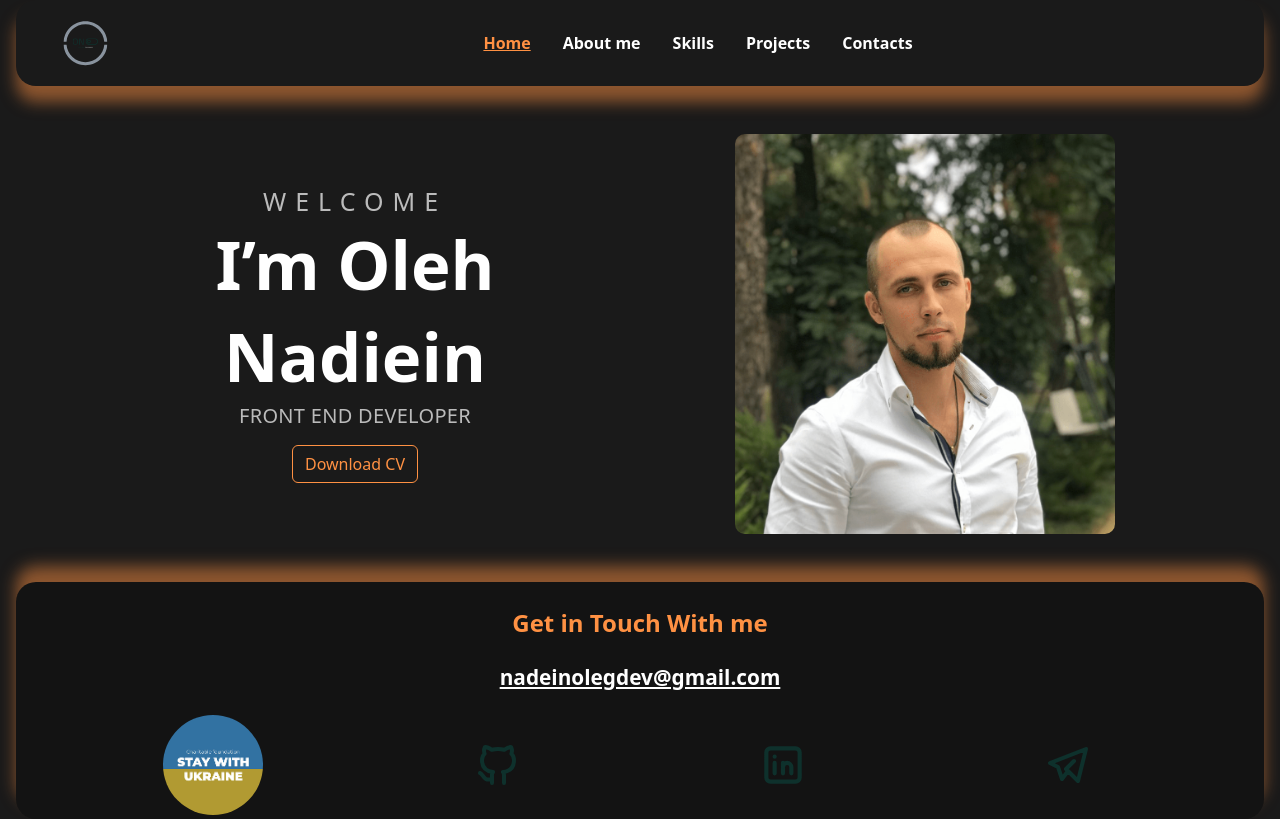
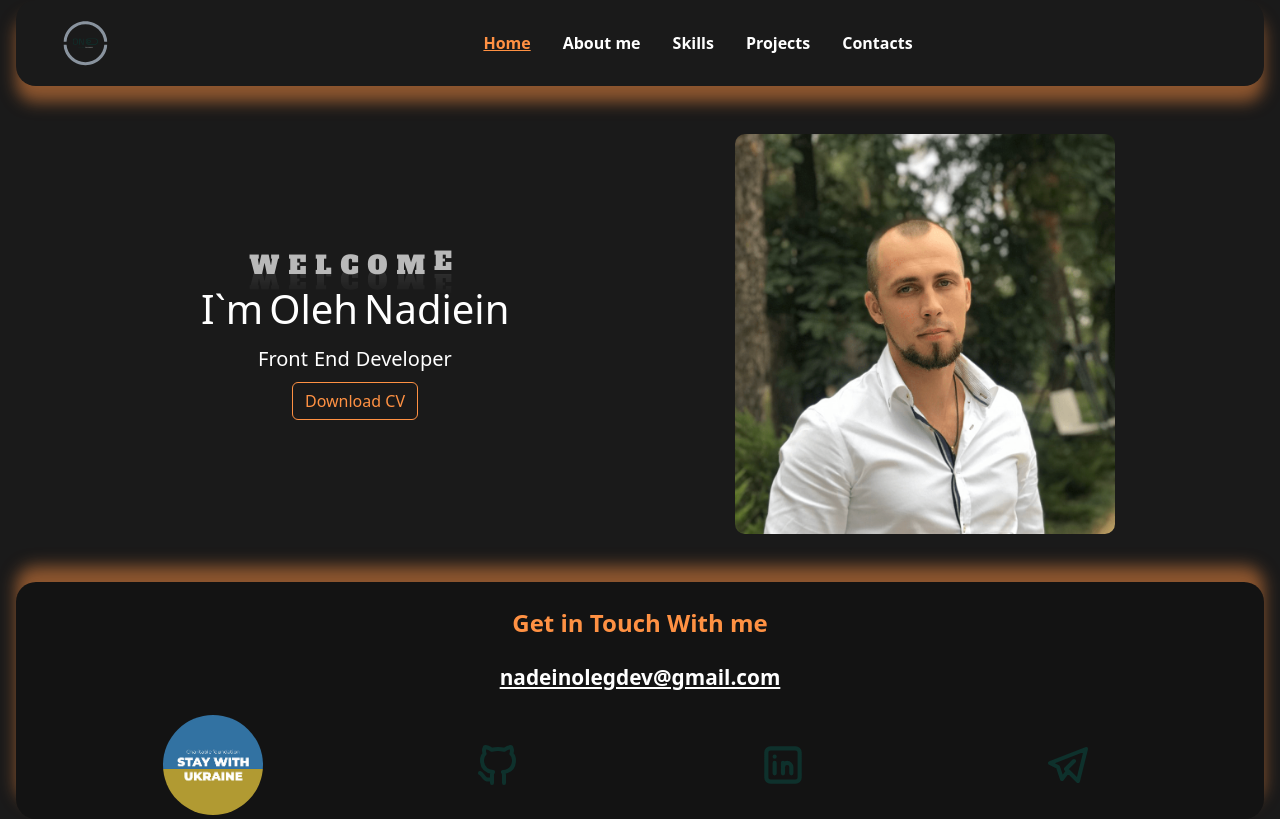
Before and after one commit to NadieinOleh/Portfolio, a Vue app: page / in a window 1280 px wide. Built offline with nearby package versions, Linux system fonts and the light colour scheme.

Commit message:
implemented about Page

```diff
--- a/src/app.scss
+++ /dev/null
@@ -1,31 +0,0 @@
-$body-bg: #1a1a1a;
-$body-color: #fff;
-$bs-body-font-weight: 600;
-$secondary: #0e312c;
-$primary: #fff;
-$success: #ff9143;
-$light: #e5e6eb;
-$dark: #262a2c;
-$black: #131313;
-$bs-emphasis-color-rgb: $body-color;
-
-nav a.router-link-exact-active {
-  color: $success;
-  text-decoration: underline;
-}
-
-nav a {
-  display: inline-block;
-  padding: 0 1rem;
-  border-left: 1px solid var(--color-border);
-  text-decoration: none;
-  color: $primary;
-}
-
-a {
-  font-weight: 600;
-}
-
-
-
-@import 'node_modules/bootstrap/scss/bootstrap.scss';
--- a/src/assets/base.css
+++ /dev/null
@@ -1,35 +0,0 @@
-
-*,
-*::before,
-*::after {
-  box-sizing: border-box;
-  margin: 0;
-  font-weight: normal;
-}
-
-body {
-  transition:
-    color 0.5s,
-    background-color 0.5s;
-  line-height: 1.6;
-  font-size: 26px;
-  text-rendering: optimizeLegibility;
-  -webkit-font-smoothing: antialiased;
-  -moz-osx-font-smoothing: grayscale;
-  font-family: 'roboto';
-  margin: 0;
-  padding: 0;
-}
-
-h1, h2, p {
-  margin: 0;
-  padding: 0;
-}
-
-main {
-  flex-grow: 1;
-}
-
-nav {
-  margin: 0;
-}
--- a/src/assets/main.css
+++ /dev/null
@@ -1,28 +0,0 @@
-@import './base.css';
-
-#app {
-  display: flex;
-  flex-direction: column;
-  min-height: 100vh;
-  max-width: 1440px;
-  margin: 0 auto;
-  padding: 0 1rem;
-
-  font-weight: normal;
-}
-
-
-nav {
-  width: 100%;
-  font-size: 16px;
-  text-align: center;
-  margin-top: 2rem;
-}
-
-nav a {
-  display: inline-block;
-  padding: 0 1rem;
-  border-left: 1px solid var(--color-border);
-  text-decoration: none;
-  color: red;
-}
--- /dev/null
+++ b/src/assets/main.scss
@@ -0,0 +1,79 @@
+$body-bg: #1a1a1a;
+$body-color: #fff;
+$bs-body-font-weight: 600;
+$secondary: #0e312c;
+$primary: #fff;
+$success: #ff9143;
+$light: #e5e6eb;
+$dark: #262a2c;
+$black: #131313;
+$bs-emphasis-color-rgb: $body-color;
+
+nav a.router-link-exact-active {
+  color: $success;
+  text-decoration: underline;
+}
+
+nav a {
+  display: inline-block;
+  padding: 0 1rem;
+  border-left: 1px solid var(--color-border);
+  text-decoration: none;
+  color: $primary;
+}
+
+a {
+  font-weight: 600;
+}
+
+
+*,
+*::before,
+*::after {
+  box-sizing: border-box;
+  margin: 0;
+  font-weight: normal;
+}
+
+body {
+  transition:
+    color 0.5s,
+    background-color 0.5s;
+  line-height: 1.6;
+  font-size: 26px;
+  text-rendering: optimizeLegibility;
+  -webkit-font-smoothing: antialiased;
+  -moz-osx-font-smoothing: grayscale;
+  font-family: 'roboto';
+  margin: 0;
+  padding: 0;
+}
+
+#app {
+  display: flex;
+  flex-direction: column;
+  min-height: 100vh;
+  max-width: 1440px;
+  margin: 0 auto;
+  padding: 0 1rem;
+
+  font-weight: normal;
+}
+
+h1, h2, p {
+  margin: 0;
+  padding: 0;
+}
+
+main {
+  flex-grow: 1;
+}
+
+nav {
+  margin: 0;
+}
+
+
+
+
+@import 'node_modules/bootstrap/scss/bootstrap.scss';
--- a/src/main.js
+++ b/src/main.js
@@ -1,6 +1,7 @@
-import './assets/main.css';
+
 import 'bootstrap/dist/css/bootstrap.css';
 import 'bootstrap';
+import './assets/main.scss';
 
 import { createApp } from 'vue';
 import { createPinia } from 'pinia';
@@ -8,7 +9,6 @@ import { createI18n } from 'vue-i18n';
 import en from './locale/en.json';
 import uk from './locale/uk.json';
 
-import './app.scss';
 import App from './App.vue';
 import router from './router';
 import { localeStore } from './stores/locale';
--- a/src/views/AboutView.vue
+++ b/src/views/AboutView.vue
@@ -1,9 +1,96 @@
 <template>
   <main>
+    <div class="flex flex-column wrapper py-4">
+      <h1 class="mb-3 text-uppercase">About me</h1>
+      <p class="mb-md-5 title">
+        As a passionate Front-end developer keen on mathematics and sports, I embrace this field's challenges and
+        constant evolution. With proficiency in React, Redux, JavaScript, HTML, CSS, Sass/Less, BEM, TypeScript, and
+        Git/GitHub, I thrive on staying up-to-date with ever-changing technologies, frameworks, and tools. My soft
+        skills include effective teamwork, conflict resolution, and self-motivation. Through expanding the client base
+        and exploring new markets, I achieved a remarkable 17% increase in sales volumes in recent years. I aim to
+        expand my expertise by learning Vue, Angular, and React Native. My English Level is Intermediate, and as I am
+        improving my proficiency, I will defenitely enhance client communication, understanding of requirements, and
+        confidence articulation of innovative solutions.
+      </p>
+    </div>
 
+    <div class="flex flex-column mb-4">
+      <h2 class="text-center text-uppercase">EXPERIENCE</h2>
+      <h5>Frontend Developer</h5>
+      <h6>Charity Organization "Project Future"</h6>
+      <ol class="list-group list-group-numbered w-75">
+        <li class="list-group-item">A list item</li>
+        <li class="list-group-item">A list item</li>
+        <li class="list-group-item">A list item</li>
+        <li class="list-group-item">A list item</li>
+        <li class="list-group-item">A list item</li>
+      </ol>
+    </div>
+
+    <div class="flex flex-column mb-4">
+      <h5>Frontend Developer</h5>
+      <h6>Charity Organization "Project Future"</h6>
+      <ol class="list-group list-group-numbered w-75">
+        <li class="list-group-item">
+          Developed 10 diverse React applications, utilizing class components, hooks, and React routers, while
+          implementing data processing functionality and client-server communication through APIs
+        </li>
+        <li class="list-group-item">
+          Provided quality code reviews for over 40 projects, offering valuable suggestions and comments to team members
+          and colleagues
+        </li>
+        <li class="list-group-item">
+          Ensured clean, maintainable, and easily readable code (2k+ lines) following best practices and utilizing
+          professional documentation
+        </li>
+        <li class="list-group-item">
+          Proficient in application state management using Redux and Redux Toolkit for large and complex applications
+        </li>
+        <li class="list-group-item">
+          Demonstrated expertise in creating high-quality webpages (10 HTML/CSS projects) from design to deployment,
+          incorporating HTML, CSS, SASS, and JS, including animations and React transitions.
+        </li>
+      </ol>
+    </div>
+
+    <div class="flex flex-column mb-5">
+      <h5>TRAINING / COURSES</h5>
+      <ul class="list-group list-group w-75">
+        <li class="list-group-item">
+          <p class="m-0">Mate academy</p>
+          <p class="m-0">Frontend Development Course</p>
+        </li>
+        <li class="list-group-item">
+          <p class="m-0">ITVDN</p>
+          <p class="m-0">Frontend Development Course</p>
+        </li>
+        <li class="list-group-item">
+          <p class="m-0">Rolling Scopes School</p>
+          <p class="m-0">JS / FRONT-END Course</p>
+        </li>
+        <li class="list-group-item">
+          <p class="m-0">MDN Web Docs</p>
+        </li>
+      </ul>
+    </div>
   </main>
 </template>
 
-<style scoped>
+<style lang="scss" scoped>
+.wrapper {
+  width: 50%;
+  margin: 0 auto;
 
+  @media (max-width: 768px) {
+    width: 80%;
+  }
+}
+
+.title {
+  text-align: center;
+  font-size: 14px;
+  font-weight: 400;
+  letter-spacing: 0.7px;
+  text-transform: capitalize;
+}
 </style>
--- a/src/views/HomeView.vue
+++ b/src/views/HomeView.vue
@@ -5,9 +5,27 @@
     <div class="container text-center">
       <div class="row">
         <div class="col-xl-6 col-md-12 mb-5 flex flex-column">
-          <p class="m-0 text-uppercase topTitle">Welcome</p>
-          <h1 class="m-0 title">I’m Oleh Nadiein</h1>
-          <h5 class="mb-3 text-uppercase bottomTitle">Front End Developer</h5>
+          <p class="m-0 text-uppercase topTitle waviy">
+            <span style="--i: 1">w</span>
+            <span style="--i: 2">e</span>
+            <span style="--i: 3">l</span>
+            <span style="--i: 4">c</span>
+            <span style="--i: 5">o</span>
+            <span style="--i: 6">m</span>
+            <span style="--i: 7">e</span>
+          </p>
+
+          <h1 class="titleAnimation">
+            <span class="textAnimation">I`m</span>
+            <span class="textAnimation">Oleh</span>
+            <span class="textAnimation">Nadiein</span>
+          </h1>
+
+          <h5 class="subTitleAnimation">
+            <span class="textAnimation">Front</span>
+            <span class="textAnimation">End</span>
+            <span class="textAnimation">Developer</span>
+          </h5>
           <button type="button" class="btn btn-outline-success">Download CV</button>
         </div>
         <div class="col-xl-6 col-md-12 flex mb-5 mb-sm-5">
@@ -19,6 +37,71 @@
 </template>
 
 <style scoped>
+@import url('https://fonts.googleapis.com/css2?family=Alfa+Slab+One&display=swap');
+@import url('https://fonts.googleapis.com/css?family=Montserrat&display=swap');
+
+.titleAnimation, .subTitleAnimation {
+  max-width: 40ch;
+  text-align: center;
+  transform: scale(0.94);
+  animation: scale 3s forwards cubic-bezier(0.5, 1, 0.89, 1);
+}
+@keyframes scale {
+  100% {
+    transform: scale(1);
+  }
+}
+
+.textAnimation, .subTextAnimation {
+  display: inline-block;
+  opacity: 0;
+  filter: blur(4px);
+  margin: 3px;
+}
+
+span:nth-child(1) {
+  animation: fade-in 0.8s 0.3s forwards cubic-bezier(0.11, 0, 0.5, 0);
+}
+
+span:nth-child(2) {
+  animation: fade-in 0.8s 0.8s forwards cubic-bezier(0.11, 0, 0.5, 0);
+}
+
+span:nth-child(3) {
+  animation: fade-in 0.8s 1.2s forwards cubic-bezier(0.11, 0, 0.5, 0);
+}
+
+@keyframes fade-in {
+  100% {
+    opacity: 1;
+    filter: blur(0);
+  }
+}
+
+.waviy {
+  position: relative;
+  -webkit-box-reflect: below -20px linear-gradient(transparent, rgba(0, 0, 0, 0.2));
+  font-size: 60px;
+}
+.waviy span {
+  font-family: 'Alfa Slab One', cursive;
+  position: relative;
+  display: inline-block;
+  color: #fff;
+  text-transform: uppercase;
+  animation: waviy 1s infinite;
+  animation-delay: calc(0.1s * var(--i));
+}
+@keyframes waviy {
+  0%,
+  40%,
+  100% {
+    transform: translateY(0);
+  }
+  20% {
+    transform: translateY(-20px);
+  }
+}
 .topTitle {
   font-size: 25px;
   font-style: normal;
@@ -27,7 +110,6 @@
   letter-spacing: 9px;
   opacity: 0.7;
 }
-
 .title {
   font-size: 67px;
   font-style: normal;
--- a/src/views/ProjectView.vue
+++ b/src/views/ProjectView.vue
@@ -1,7 +1,57 @@
+<template>
+  <main>
+    <h5 class="titleAnimation">
+      <span class="textAnimation">Front</span>
+      <span class="textAnimation">Oleh</span>
+      <span class="textAnimation">Nadiein</span>
+
+    </h5>
+  </main>
+</template>
+
+<style scoped>
+@import url("https://fonts.googleapis.com/css?family=Montserrat&display=swap");
 
 
-<template>
-  <main>
-    Projects
-  </main>
-</template>
+.titleAnimation {
+  max-width: 40ch;
+  text-align: center;
+  transform: scale(0.94);
+  animation: scale 3s forwards cubic-bezier(0.5, 1, 0.89, 1);
+}
+@keyframes scale {
+  100% {
+    transform: scale(1);
+  }
+}
+
+.textAnimation {
+  display: inline-block;
+  opacity: 0;
+  filter: blur(4px);
+  margin: 3px;
+}
+
+span:nth-child(1) {
+  animation: fade-in 0.8s 0.3s forwards cubic-bezier(0.11, 0, 0.5, 0);
+}
+
+span:nth-child(2) {
+  animation: fade-in 0.8s 0.8s forwards cubic-bezier(0.11, 0, 0.5, 0);
+}
+
+span:nth-child(3) {
+  animation: fade-in 0.8s 1.2s forwards cubic-bezier(0.11, 0, 0.5, 0);
+}
+
+
+
+@keyframes fade-in {
+  100% {
+    opacity: 1;
+    filter: blur(0);
+  }
+}
+
+
+</style>
```
